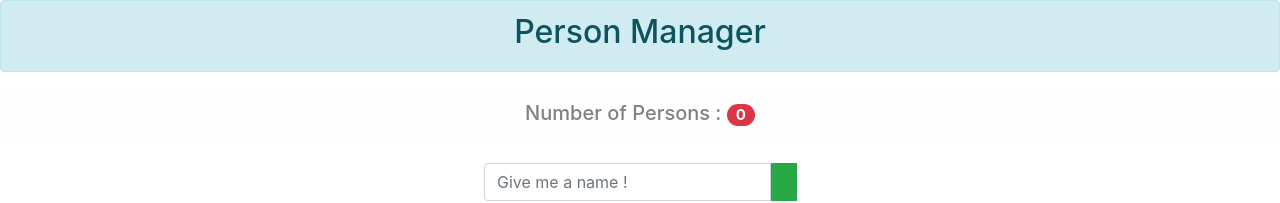
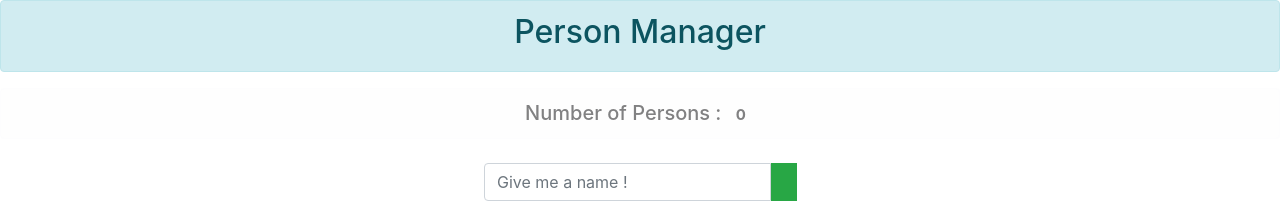
Before and after one commit to attajey/person-manager, a React (Create React App) app: page / in a window 1280 px wide. Shown: the top 203 px of the page. Built offline with nearby package versions, Linux system fonts and the light colour scheme; some icons are missing.

Commit message:
Added & Used some stuff
Header.js was Added and the header stuff was moved from App.js to Header.js.

Context API was used for sending title from App.js to Header.js .

NewPerson.jsx was added and the related code from App.jsx was moved to NewPerson.jsx, using context API.

```diff
--- a/src/App.jsx
+++ b/src/App.jsx
@@ -1,7 +1,13 @@
 import React, { Component } from "react";
 import { ToastContainer, toast } from "react-toastify";
+
 import Persons from "./components/Person/Persons";
+import NewPerson from "./components/Person/NewPerson";
+import Header from "./components/common/Header";
+import SimpleContext from "./context/SimpleContext";
+
 import "./App.css";
+
 class App extends Component {
   state = {
     persons: [
@@ -11,11 +17,11 @@ class App extends Component {
     ],
     person: "",
     showPersons: true,
+    appTitle: "Person Manager",
   };
 
   handleShowPerson = () => {
     this.setState({ showPersons: !this.state.showPersons });
-    // console.log(this.state.showPersons);
   };
 
   handleDeletePerson = (id) => {
@@ -64,8 +70,6 @@ class App extends Component {
         closeOnClick: true,
       });
     }
-
-    // persons.push((id = lastID + 1), (fullname = event.target.value));
   };
 
   setPerson = (event) => {
@@ -75,36 +79,30 @@ class App extends Component {
   render() {
     const { persons, showPersons } = this.state;
 
-    let badgeStyle = [];
-
-    if (persons.length >= 3) {
-      badgeStyle.push("badge-success");
-    }
-    if (persons.length <= 2) {
-      badgeStyle.push("badge-warning");
-    }
-    if (persons.length <= 1) {
-      badgeStyle.push("badge-danger");
-    }
-
     // let person = null;
     // if (showPersons) {
     //   person = <Persons persons={persons} />;
     // }
 
     return (
+      <SimpleContext.Provider
+        value={{
+          state: this.state,
+          handleDeletePerson: this.handleDeletePerson,
+          handleNameChange: this.handleNameChange,
+          handleNewPerson: this.handleNewPerson,
+          setPerson: this.setPerson,
+        }}
+      >
         <div className="text-center">
-        <div className="alert alert-info">
-          <h2>Person Manager</h2>
-        </div>
-        <h5 className="alert alert-light">
-          Number of Persons :{" "}
-          <span className={`badge badge-pill ${badgeStyle.join(" ")}`}>
-            {persons.length}
-          </span>
-        </h5>
+          <Header
+          // WE USED CONTEXT API FOR THIS. NO MORE PROPS DRILLING !
+          // personsLength={persons.length}
+          // appTitle={this.state.appTitle}
+          />
 
-        <div className="m-2 p-2">
+          <NewPerson />
+          {/* <div className="m-2 p-2">
             <form
               className="form-inline justify-content-center"
               onSubmit={(event) => event.preventDefault()}
@@ -115,7 +113,6 @@ class App extends Component {
                   placeholder="Give me a name !"
                   className="form-control"
                   onChange={this.setPerson}
-                value={this.state.person}
                 />
                 <div className="input-group-prepend">
                   <button
@@ -126,7 +123,7 @@ class App extends Component {
                 </div>
               </div>
             </form>
-        </div>
+          </div> */}
 
           <button
             className={showPersons ? "btn btn-info" : "btn btn-danger"}
@@ -145,6 +142,7 @@ class App extends Component {
 
           <ToastContainer />
         </div>
+      </SimpleContext.Provider>
     );
   }
 }
--- /dev/null
+++ b/src/components/Person/NewPerson.jsx
@@ -0,0 +1,37 @@
+import React from "react";
+
+import SimpleContext from "../../context/SimpleContext";
+
+const NewPerson = () => {
+  return (
+    <SimpleContext.Consumer>
+      {(context) => (
+        <div className="m-2 p-2">
+          <form
+            className="form-inline justify-content-center"
+            onSubmit={(event) => event.preventDefault()}
+          >
+            <div className="input-group w-25">
+              <input
+                type="text"
+                placeholder="Give me a name !"
+                className="form-control"
+                onChange={context.setPerson}
+                value={context.state.person}
+              />
+              <div className="input-group-prepend">
+                <button
+                  className="btn btn-success fa fa-plus-circle"
+                  type="submit"
+                  onClick={context.handleNewPerson}
+                />
+              </div>
+            </div>
+          </form>
+        </div>
+      )}
+    </SimpleContext.Consumer>
+  );
+};
+
+export default NewPerson;
--- /dev/null
+++ b/src/components/common/Header.jsx
@@ -0,0 +1,36 @@
+import React from "react";
+import SimpleContext from "../../context/SimpleContext";
+
+const Header = ({ personsLength }) => {
+  let badgeStyle = [];
+
+  if (personsLength >= 3) {
+    badgeStyle.push("badge-success");
+  }
+  if (personsLength <= 2) {
+    badgeStyle.push("badge-warning");
+  }
+  if (personsLength <= 1) {
+    badgeStyle.push("badge-danger");
+  }
+
+  return (
+    <SimpleContext.Consumer>
+      {(context) => (
+        <div>
+          <div className="alert alert-info">
+            <h2>{context.state.appTitle}</h2>
+          </div>
+          <h5 className="alert alert-light">
+            Number of Persons :{" "}
+            <span className={`badge badge-pill ${badgeStyle.join(" ")}`}>
+              {context.state.persons.length}
+            </span>
+          </h5>
+        </div>
+      )}
+    </SimpleContext.Consumer>
+  );
+};
+
+export default Header;
--- /dev/null
+++ b/src/context/SimpleContext.jsx
@@ -0,0 +1,10 @@
+import { createContext } from "react";
+
+const SimpleContext = createContext({
+  state: {},
+  handleDeletePerson: () => {},
+  handleNameChange: () => {},
+  handleNewPerson: () => {},
+  setPerson: () => {},
+});
+export default SimpleContext;
```
Lines whose indentation alone changed are shown as unchanged.
